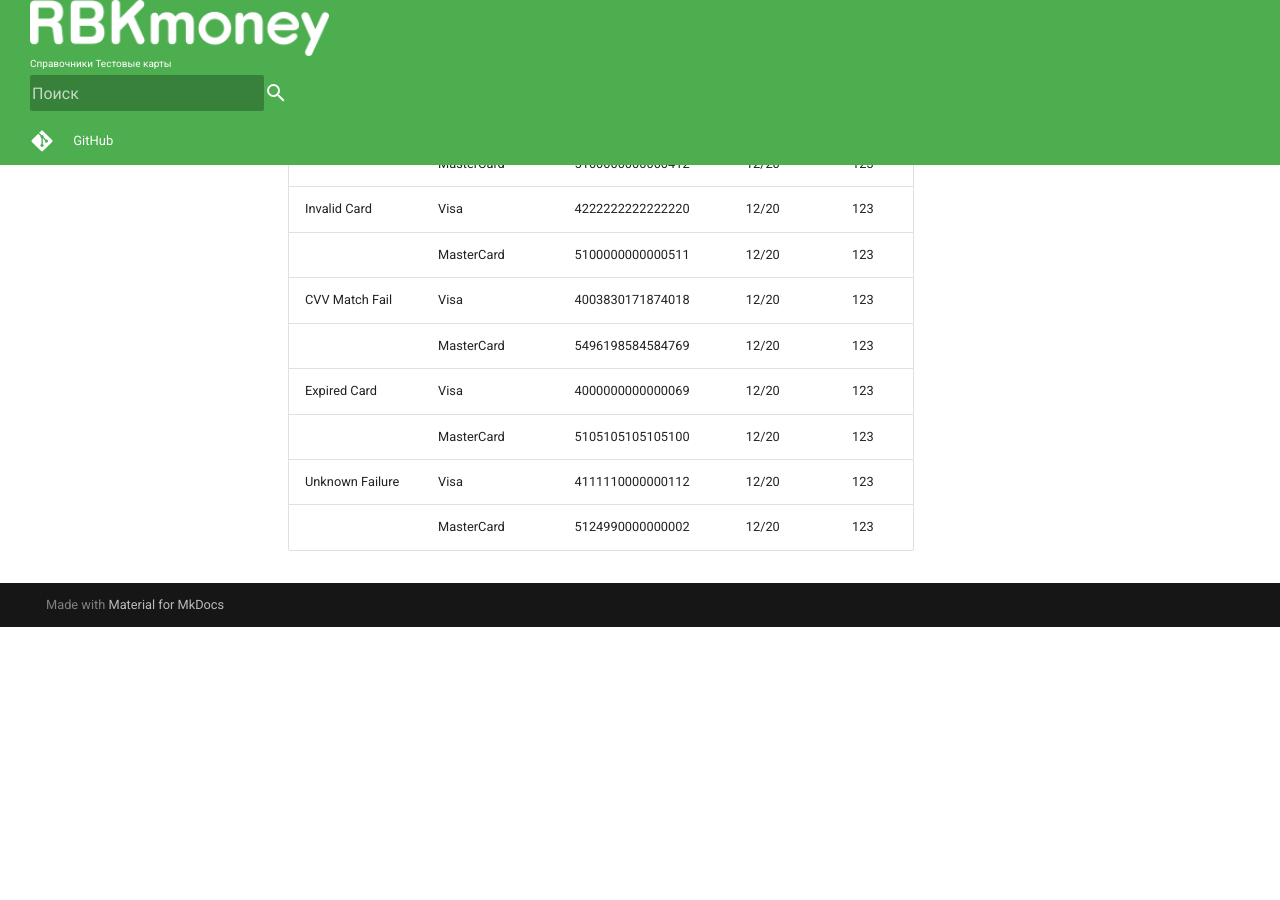
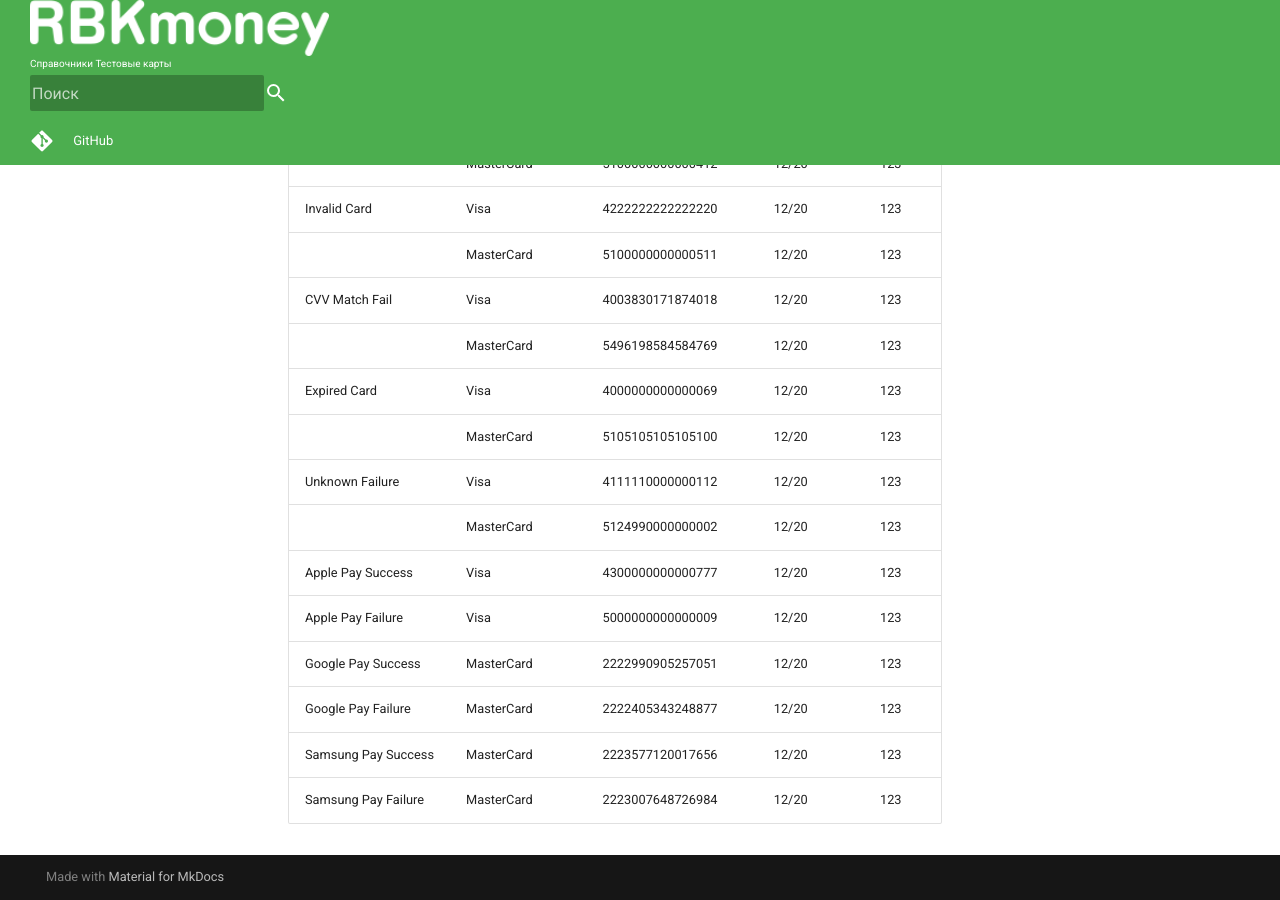
Before and after one commit to rbkmoney/docs, an MkDocs documentation site: the page built from content/refs/testcards.md, in a window 1280 px wide and 900 px high, scrolled down 721 px. Built offline with MkDocs 1.6.1 and Material for MkDocs 9.7.7, drawn with Linux system fonts in a browser that asks for light colours; nearby versions of some CDN libraries; comment, search, counter and statistics services are not loaded; old or Windows-style settings are respelled for this version of MkDocs; before the commit the page ends 1348 px from its top, so only the background shows below that.

Commit message:
PROX-159: added test cards (#64)
* PROX-159: added test cards apple pay

* PROX-165: added test cards google pay and samsung pay

```diff
--- a/content/refs/testcards.md
+++ b/content/refs/testcards.md
@@ -21,3 +21,9 @@
 |                        | MasterCard     | 5105105105105100         | 12/20     | 123      |
 | Unknown Failure        | Visa           | 4111110000000112         | 12/20     | 123      |
 |                        | MasterCard     | 5124990000000002         | 12/20     | 123      |
+| Apple Pay Success      | Visa           | 4300000000000777         | 12/20     | 123      |
+| Apple Pay Failure      | Visa           | 5000000000000009         | 12/20     | 123      |
+| Google Pay Success     | MasterCard     | 2222990905257051         | 12/20     | 123      |
+| Google Pay Failure     | MasterCard     | 2222405343248877         | 12/20     | 123      |
+| Samsung Pay Success    | MasterCard     | 2223577120017656         | 12/20     | 123      |
+| Samsung Pay Failure    | MasterCard     | 2223007648726984         | 12/20     | 123      |
```
